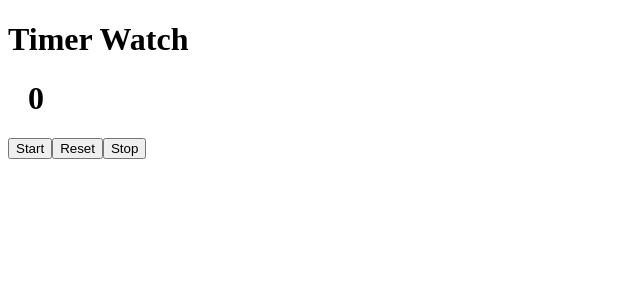
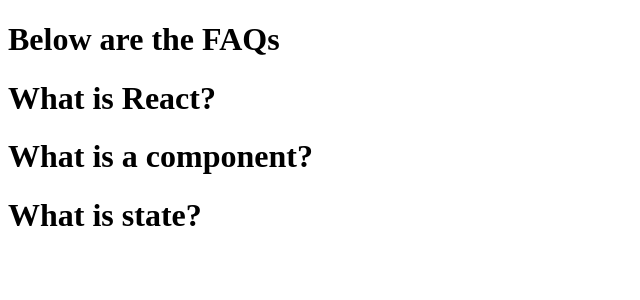
Before and after one commit to shruthi-kv/react-hands-on, a React (Vite) app in the folder my-react-app/: page / in a window 1280 px wide. Shown: the top 300 px of the page, without its empty margins (0-640 px from the left). Built offline with nearby package versions, Linux system fonts and the light colour scheme.

Commit message:
accordian

```diff
--- a/my-react-app/src/Demo.jsx
+++ b/my-react-app/src/Demo.jsx
@@ -2,6 +2,7 @@
 import Todo from './HandsOn/Todo';
 import Check from './HandsOn/Check';
 import Time from './HandsOn/Time';
+import Accordian from './HandsOn/Accordian';
 
 const Demo = ()=>{
 
@@ -9,7 +10,8 @@
         <>
         {/* <Todo/> */}
         {/* <Check/> */}
-        <Time/>
+        {/* <Time/> */}
+        <Accordian/>
         </>
     )
 }
--- /dev/null
+++ b/my-react-app/src/HandsOn/Accordian.jsx
@@ -0,0 +1,36 @@
+import React, { useState } from "react";
+
+const Accordian = () => {
+  const [showContent, setShowContnet] = useState(null);
+
+  const data = [
+    { title: "What is React?", content: "React is a JavaScript library." },
+    { title: "What is a component?", content: "A reusable piece of UI." },
+    {
+      title: "What is state?",
+      content: "State is data that changes over time.",
+    },
+  ];
+
+  const handleToogle = (idx) => {
+    setShowContnet(showContent === idx ? null :idx)
+  };
+
+  return (
+    <>
+      <h1>Below are the FAQs</h1>
+      {data.map((item, idx) => {
+        return (
+          <div key={idx}>
+            <h1 onClick={() => handleToogle(idx)} >
+              {item.title}
+            </h1>
+            {showContent===idx && <p>{item.content}</p>}
+          </div>
+        );
+      })}
+    </>
+  );
+};
+
+export default Accordian;
```
